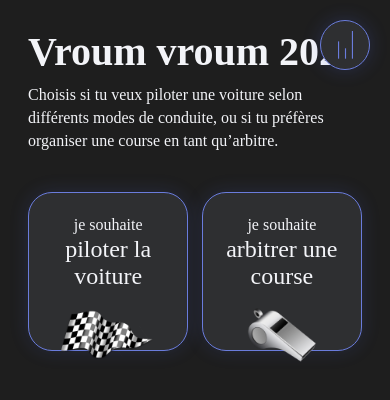
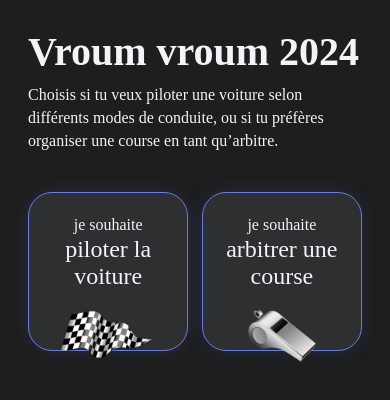
Before and after one commit to Doud75/Frontend-furious, a React Native app: screen /Home in a window 390 px wide. Shown: the top 400 px of the page. Built offline with nearby package versions, Linux system fonts and the light colour scheme; no server answers.

Commit message:
fix: display stat button when user is login

```diff
--- a/screens/HomeScreen.tsx
+++ b/screens/HomeScreen.tsx
@@ -5,10 +5,15 @@ import {NativeStackScreenProps} from '@react-navigation/native-stack';
 import globalStyles from '../assets/styles/globalStyles';
 import Card from '../components/Card.tsx';
 import ButtonIcon from '../components/buttons/ButtonIcon.tsx';
+import { useSelector } from 'react-redux';
+import { RootState } from '../reducer/store.tsx';
 
 type HomeScreenProps = NativeStackScreenProps<RootStackParamList, 'Home'>;
 
 const HomeScreen: React.FC<HomeScreenProps> = ({navigation}) => {
+  const formData = useSelector((state: RootState) => state.formData);
+  const playerId = formData.id
+
   return (
     <View style={globalStyles.background}>
       <View style={styles.textContainer}>
@@ -42,12 +47,14 @@ const HomeScreen: React.FC<HomeScreenProps> = ({navigation}) => {
           imageSource={require('../assets/images/arbitre.png')}
         />
       </View>
+      { playerId &&
         <ButtonIcon
           iconSource={require('../assets/images/icons/icon-statistic.png')}
           link={"Statistics"}
           style={styles.buttonIcon}
           navigation={navigation}
         />
+      }
     </View>
   );
 };
--- a/screens/PlayerScreen.tsx
+++ b/screens/PlayerScreen.tsx
@@ -4,8 +4,6 @@ import {
   View,
   Text,
   StyleSheet,
-  Image,
-  Pressable,
   Dimensions,
 } from 'react-native';
 import {RootStackParamList} from '../types/types.ts';
@@ -13,7 +11,6 @@ import {NativeStackScreenProps} from '@react-navigation/native-stack';
 import globalStyles from '../assets/styles/globalStyles';
 import Card from '../components/Card.tsx';
 import BackButton from '../components/BackButton.tsx';
-import colors from '../assets/styles/colors.tsx';
 import ButtonIcon from '../components/buttons/ButtonIcon.tsx';
 
 type PlayerScreenProps = NativeStackScreenProps<RootStackParamList, 'Player'>;
@@ -22,9 +19,6 @@ const {height: screenHeight} = Dimensions.get('window');
 const cardHeight = screenHeight * 0.37;
 
 const PlayerScreen: React.FC<PlayerScreenProps> = ({navigation}) => {
-  const onPressButton = () => {
-    () => navigation.navigate('Custom');
-  };
 
   return (
     <View style={[globalStyles.background, styles.page]}>
--- a/utils/colorChoice.tsx
+++ b/utils/colorChoice.tsx
@@ -59,7 +59,6 @@ const changeAllLedColor = (ws: WebSocket, itemValue: number[]) => {
 
 const changeLedColor = (ws : WebSocket, itemValue: number[]) => {
     if (ws && ws.readyState === WebSocket.OPEN) {
-        console.log(itemValue)
         const message = {
             cmd: 5,
             data: itemValue,
```
Lines whose indentation alone changed are shown as unchanged.
